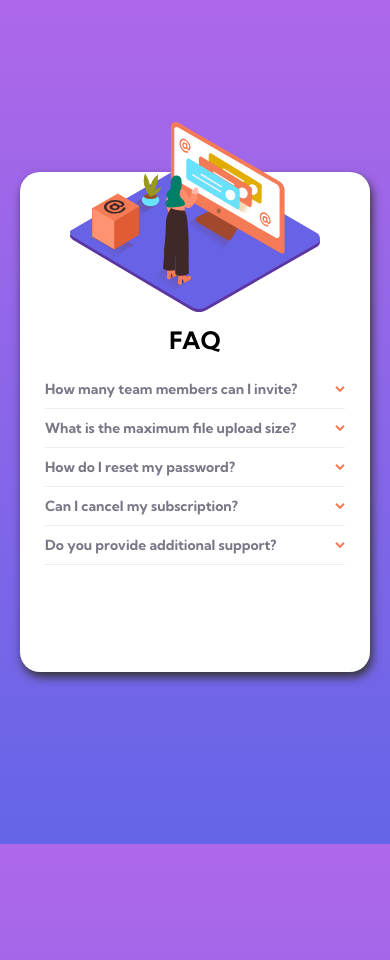
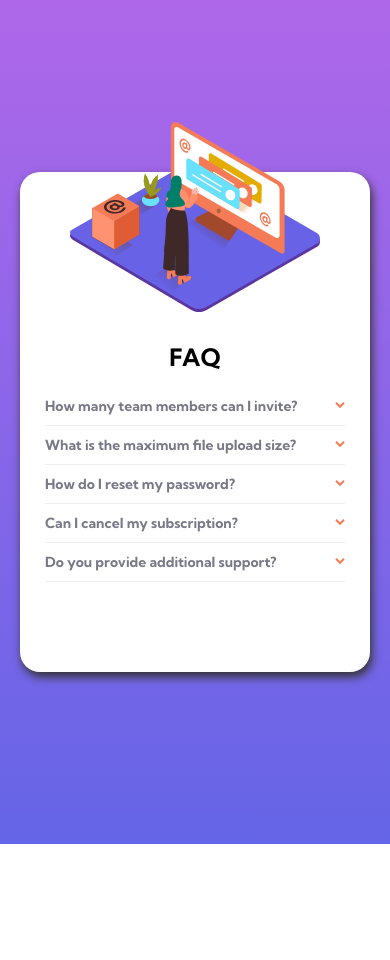
Before and after one commit to Genes14/FrontEnd-AcordionMenu, a plain HTML site: page index.html in a window 390 px wide. After the commit the page ends 844 px from the top, so only its background shows below. Drawn offline with Linux system fonts and the light colour scheme.

Commit message:
Update style.css

```diff
--- a/style.css
+++ b/style.css
@@ -2,12 +2,12 @@
 *{
     margin: 0;
     padding: 0;
-    box-sizing: border-box;
+    /* box-sizing: border-box; */
     font-family: 'Kumbh Sans', sans-serif;
 }
 body{
     height: 100vh;
-    /* max-width: 1440px; */
+    max-height: 1080px;
     background: linear-gradient(hsla(273, 75%, 66%), hsl(240, 73%, 65%));
     display: flex;
     flex-direction: column;
@@ -71,7 +71,8 @@ button:hover{
 @media (max-width: 1050px){
     body{
         height: 100vh;
-        width: 100vw;
+        max-height: 1080px;
+        /* width: 100vw; */
         display: flex;
         justify-content: center;
         align-items: center;
@@ -91,14 +92,15 @@ button:hover{
     }
     .faqContainer{
         width: 275px;
+        height: 300px;
         display: flex;
         flex-direction: column;
         justify-content: start;
         align-items: center;
-        margin: 20px 10px 0px 10px;
-        margin-top: 20px;
-        position: absolute;
-        bottom: -25%;
+        margin: 0px 10px 0px 10px;
+        margin-top: 0px;
+        position: relative;
+        bottom: 10%;
     }
     .faqContainer h2{
         font-size: 24px;
```
